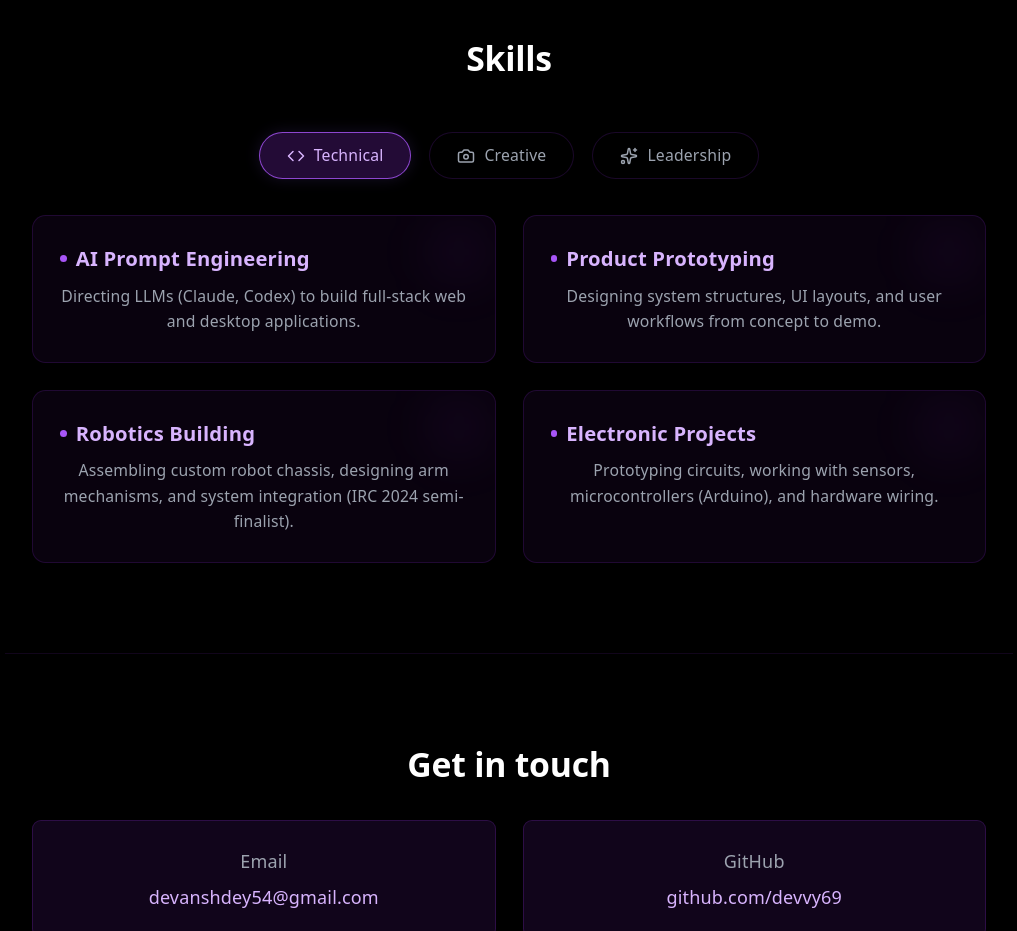
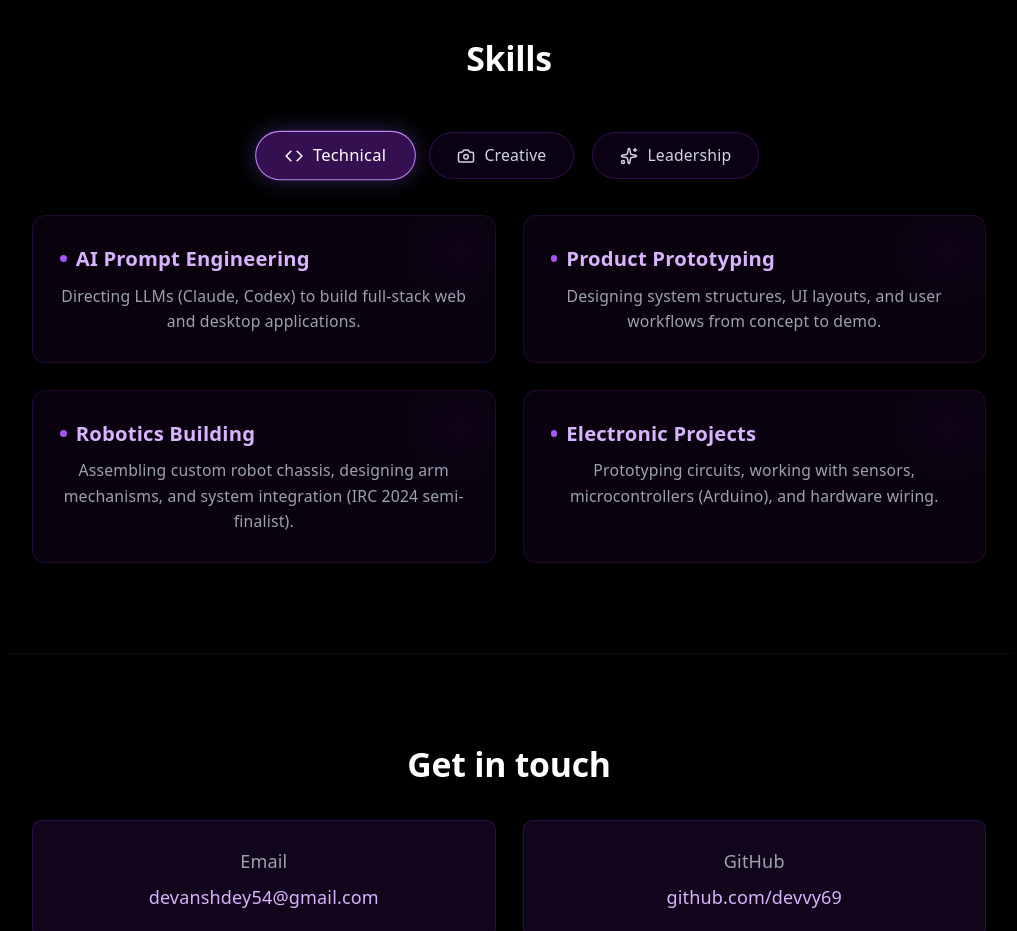
Before and after one commit to devusfr/portfolio, a React app: page / in a window 1280 px wide. Shown: the part 5120-6051 px from the top of the page, without its empty margins (131-1148 px from the left). Built offline with nearby package versions, Linux system fonts and the light colour scheme; the HTML template or start-up script is replaced by a standard one.

Commit message:
Enhance contrast and visibility of Skills tab buttons

```diff
--- a/src/App.jsx
+++ b/src/App.jsx
@@ -412,8 +412,8 @@ export default function Portfolio() {
                 onClick={() => setActiveTab(category)}
                 className={`flex items-center gap-2 px-6 py-2.5 rounded-full border transition-all duration-300 font-medium text-sm capitalize ${
                   activeTab === category
-                    ? 'bg-purple-900/40 border-purple-500/80 text-purple-300 shadow-[0_0_15px_rgba(139,92,246,0.15)]'
-                    : 'bg-black/20 border-purple-900/30 text-gray-400 hover:text-purple-300 hover:border-purple-500/30'
+                    ? 'bg-purple-900/60 border-purple-400 text-white shadow-[0_0_20px_rgba(139,92,246,0.35)] scale-105'
+                    : 'bg-purple-950/20 border-purple-900/50 text-gray-300 hover:text-white hover:border-purple-500/50 hover:bg-purple-900/20'
                 }`}
               >
                 {skillCategories[category].icon}
```
